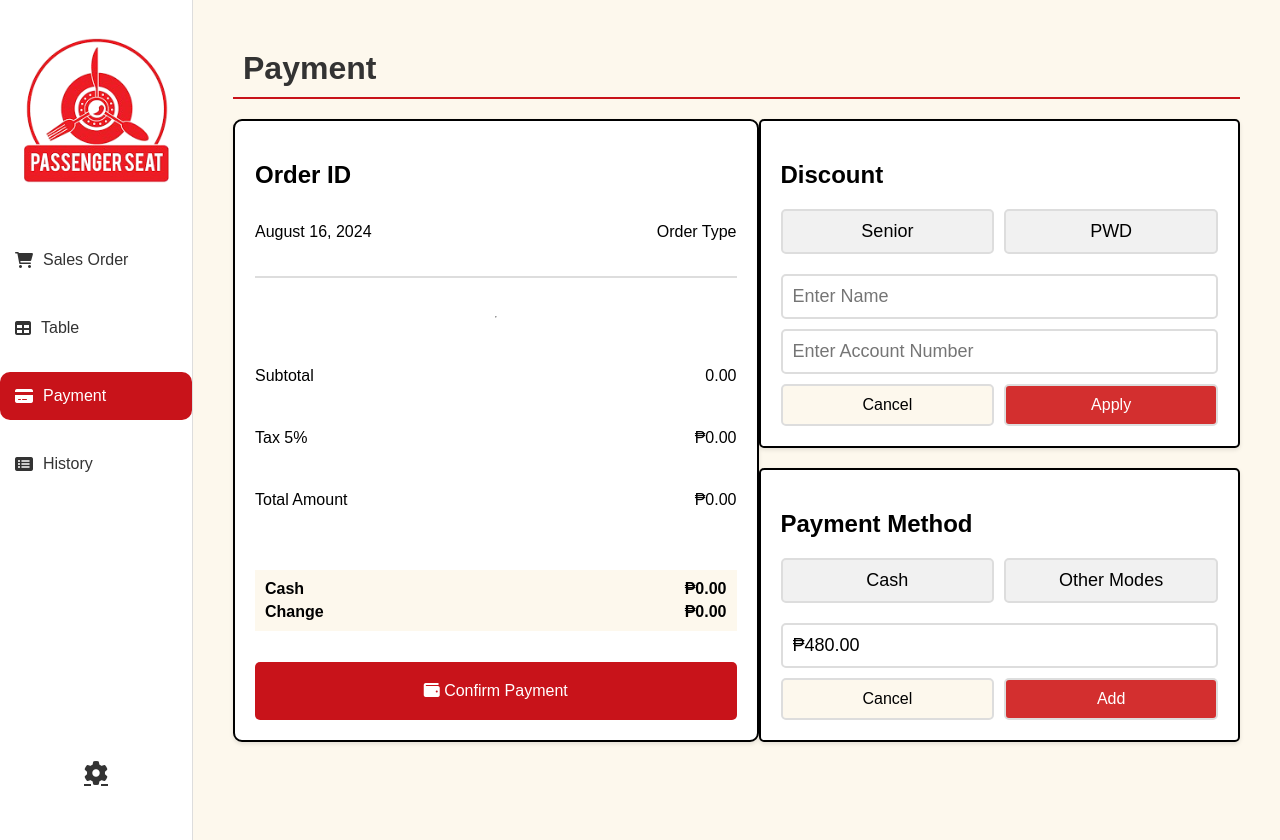
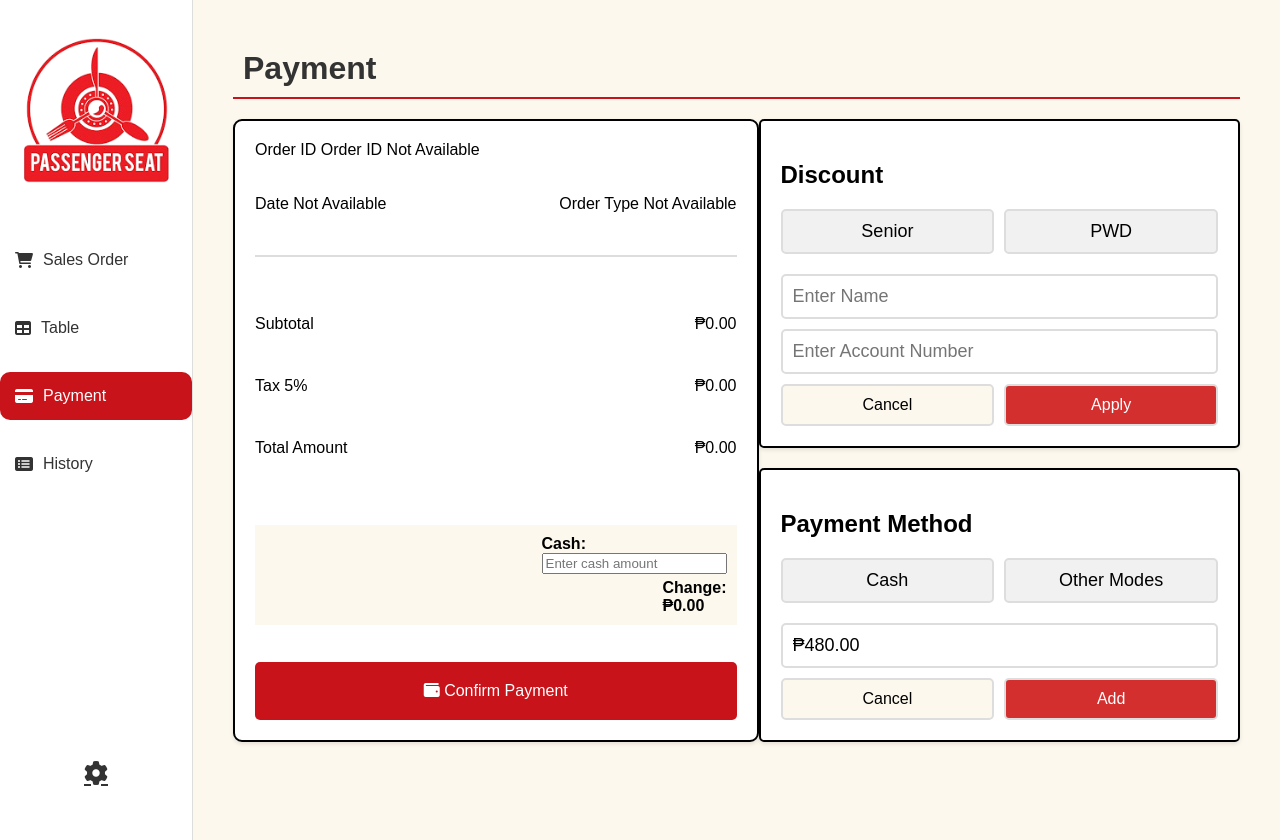
Before and after one commit to ClarriseCabansag/Hospitality, a Flask app: page /payment in a window 1280 px wide. Run offline with Flask 3, Linux system fonts and the light colour scheme.

Commit message:
Add files via upload

```diff
--- a/templates/payment.html
+++ b/templates/payment.html
@@ -6,6 +6,9 @@
 <link rel="stylesheet" href="{{ url_for('static', filename='css/payment.css') }}">
 {% endblock %}
 
+{% block js %}
+<script src="{{ url_for('static', filename='java/payment.js') }}"></script>
+{% endblock %}
 
 {% block content %}
 <div class="payment-content">
@@ -13,32 +16,48 @@
         <h1>Payment</h1>
     </div>
     <div class="payment-container">
+        <!-- Order Summary -->
         <div class="order-summary">
-                <h2>Order ID </h2>
+            <div class="order-id-row">
+                <span>Order ID</span>
+                <span class="order-id-value">{{ order_id or 'Order ID Not Available' }}</span>
+            </div>
             <div class="order-info">
-                    <p>August 16, 2024</p>
-                    <p>Order Type</p>
+                <p>{{ order_date or 'Date Not Available' }}</p>
+                <p>{{ order_type or 'Order Type Not Available' }}</p>
             </div>
             <hr class="order-info-separator">
-                <hr>
             <div class="order-totals">
                 <div class="subtotal">
                     <p>Subtotal</p>
-                        <p>0.00</p>
+                    <p>₱{{ subtotal or '0.00' }}</p>
                 </div>
                 <div class="tax">
                     <p>Tax 5%</p>
-                        <p>₱0.00</p>
+                    <p>₱{{ "%.2f"|format(subtotal * 0.05) if subtotal else '0.00' }}</p>
+                </div>
+                <!-- Discount Section -->
+                <div class="discount-section" style="display: none;">
+                    <div class="discount-line">
+                        <span id="discount-type">Discount Type: </span> <!-- This will display the actual discount type -->
+                        <span id="discount-amount">20%</span>
+                    </div>
+                </div>
+                <div class="total">
+                    <p>Total Amount</p>
+                    <p id="total-amount">₱{{ "%.2f"|format(subtotal * 1.05) if subtotal else '0.00' }}</p>
+                </div>
             </div>
 
-                    <div class="total">
-                        <p>Total Amount</p>
-                        <p>₱0.00</p>
+            <div class="payment-summary">
+                <div class="payment-row">
+                    <p class="label">Cash:</p>
+                    <input id="cash-input" type="number" placeholder="Enter cash amount">
                 </div>
+                <div class="payment-row">
+                    <p class="label">Change:</p>
+                    <p id="change-amount">₱0.00</p>
                 </div>
-                <div class="payment-summary">
-                    <p>Cash <span class="amount">₱0.00</span></p>
-                    <p>Change <span class="amount">₱0.00</span></p>
             </div>
 
             <button class="confirm-btn">
@@ -46,13 +65,15 @@
             </button>
         </div>
 
+        <!-- Summary Container -->
         <div class="summary-container">
+            <!-- Discount Summary -->
             <div class="discount-summary">
                 <div class="discount-header">
                     <h2>Discount</h2>
                     <div class="tabs">
-                            <button class="tab-btn active">Senior</button>
-                            <button class="tab-btn">PWD</button>
+                        <button class="tab-btn active" id="senior-btn">Senior</button>
+                        <button class="tab-btn" id="pwd-btn">PWD</button>
                     </div>
                 </div>
                 <div class="input-fields">
@@ -65,6 +86,7 @@
                 </div>
             </div>
 
+            <!-- Payment Method -->
             <div class="payment-method">
                 <h2>Payment Method</h2>
                 <div class="tabs">
@@ -72,7 +94,7 @@
                     <button class="tab-btn">Other Modes</button>
                 </div>
                 <div class="payment-input">
-                        <input type="text" placeholder="Enter amount" value="₱480.00">
+                    <input type="text" placeholder="Enter amount" value="₱{{ default_amount or '480.00' }}">
                 </div>
                 <div class="payment-actions">
                     <button class="cancel-btn">Cancel</button>
@@ -82,4 +104,15 @@
         </div>
     </div>
 </div>
+
+<!-- Payment Modal -->
+<div class="modal" id="paymentModal" style="display: none;">
+    <div class="modal-content">
+        <div class="success-icon">
+            <i class="fas fa-check-circle"></i>
+        </div>
+        <p><h2>Payment Successful!</h2></p>
+        <button id="closeModalButton" class="done-btn">Print Official Receipt</button>
+    </div>
+</div>
 {% endblock %}
```
Lines whose indentation alone changed are shown as unchanged.
